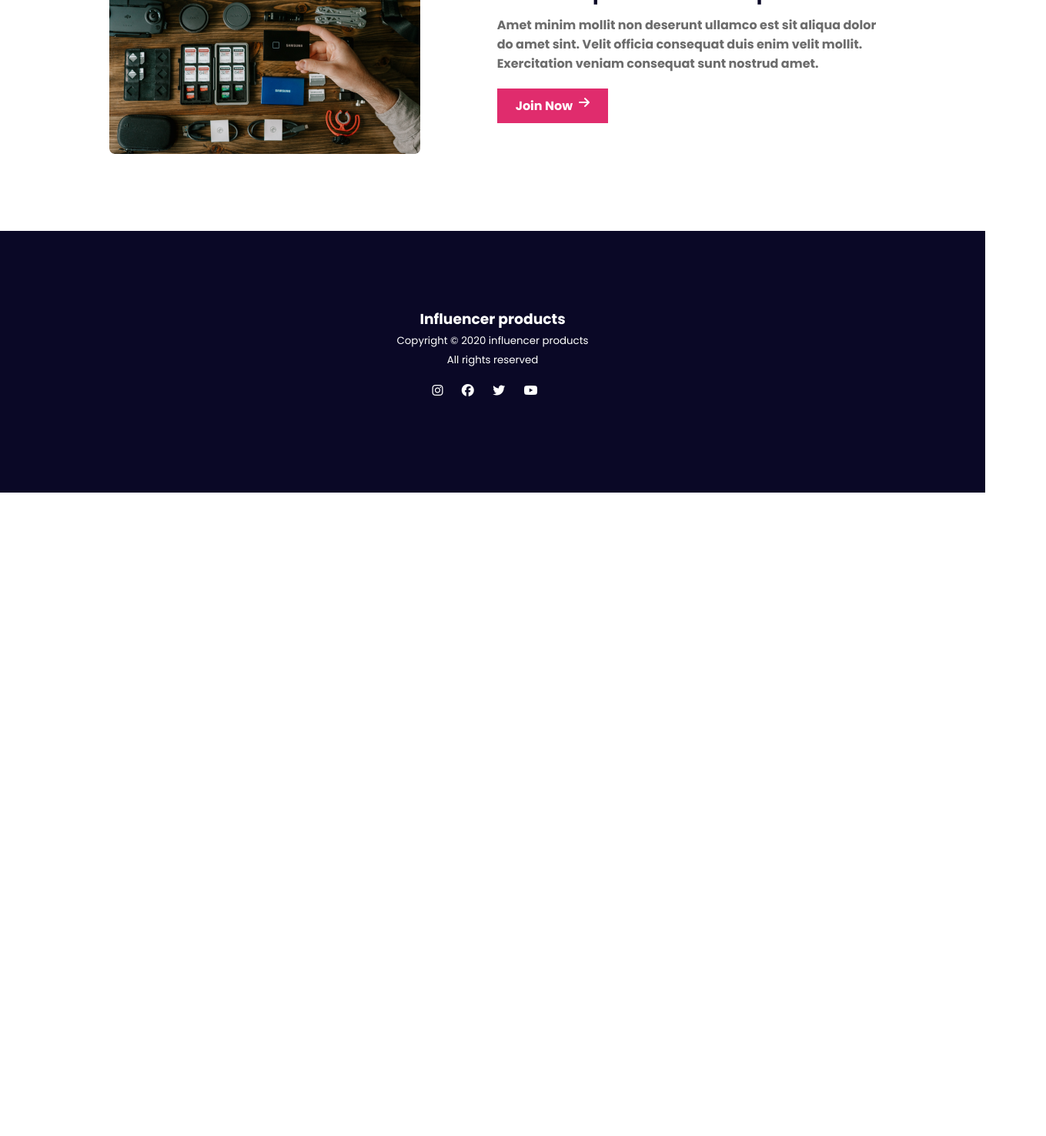
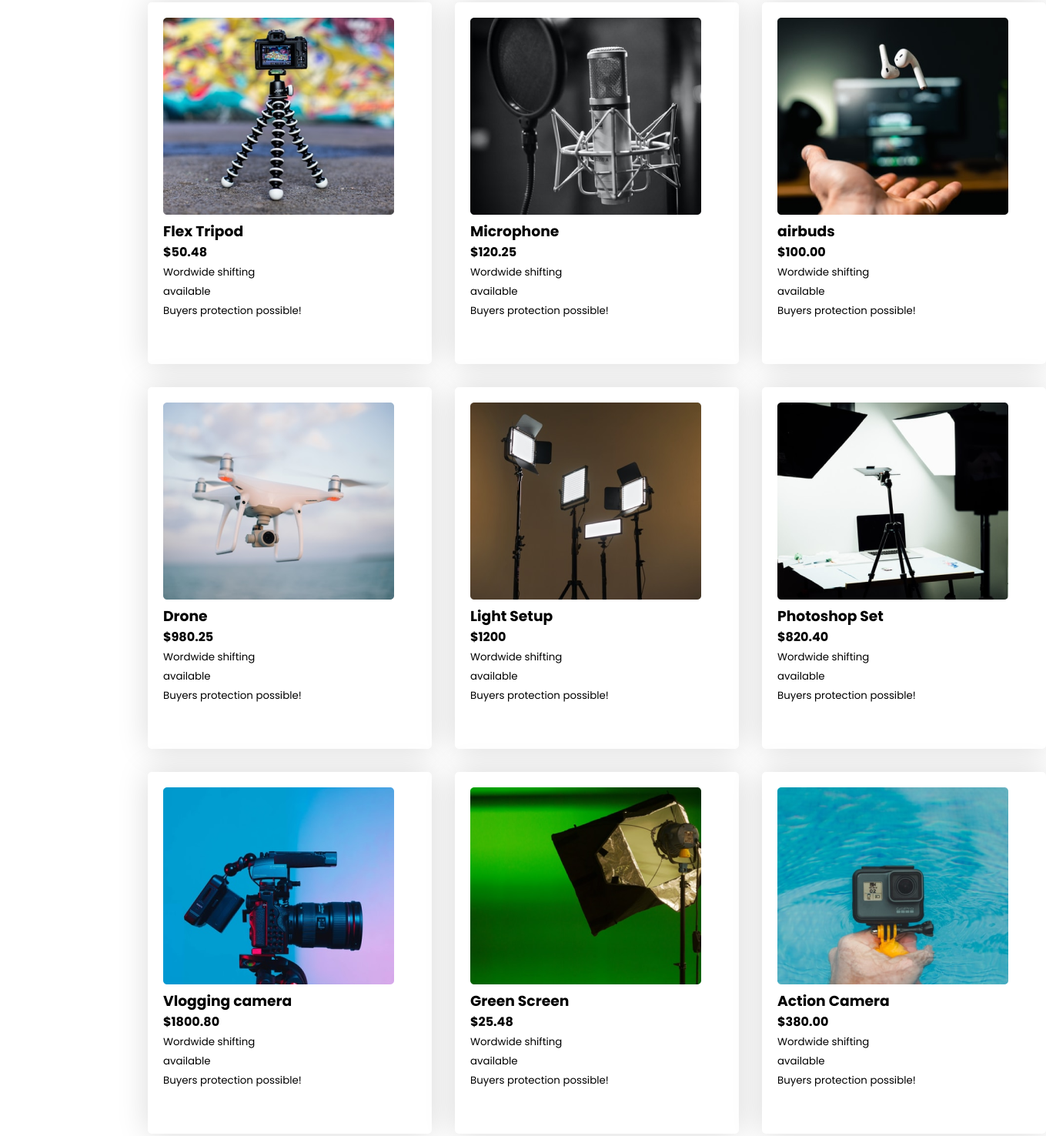
Before and after one commit to mhshihab2604/Influencer-Gear, a plain HTML site: page index.html in a window 1280 px wide. Shown: the part 1003-2479 px from the top of the page at 77% size, 1359 px wide, since content can reach past the window. Before the commit the page ends 1643 px from the top, so only its background shows below. Drawn offline with Linux system fonts and the light colour scheme.

Commit message:
collection section and the full website is done with responsive in mobile and medium device

```diff
--- a/index.html
+++ b/index.html
@@ -20,8 +20,7 @@
             <ul>
                 <li><a href="">Home</a></li>
                 <li><a href="">Products</a></li>
-                <li><a href="">Sign up</a></li>
-                <li><a href="">Log in</a></li>
+                <li><a href="">Login</a></li>
                 <i class="fa-solid fa-magnifying-glass"></i>
                 <i class="fa-solid fa-cart-shopping"></i>
             </ul>
@@ -47,6 +46,76 @@
             <img src="logos/Walmart.svg" alt="logo">
             <img src="logos/Target.svg" alt="logo">
         </section>
+
+
+        <h2 class="collection-tittle">Popular Collection</h2>
+        <section class="collection-section">
+            <div class="background">
+                <img src="images/tripod.png" alt="">
+                <h3>Flex Tripod</h3>
+                <h4>$50.48</h4>
+                <p><small>Wordwide shifting <br> available <br>
+                    Buyers protection possible!</small></p>
+            </div>
+            <div class="background">
+                <img src="images/mic.png" alt="">
+                <h3>Microphone</h3>
+                <h4>$120.25</h4>
+                <p><small>Wordwide shifting <br> available <br>
+                    Buyers protection possible!</small></p>
+            </div>
+            <div class="background">
+                <img src="images/airpod.png" alt="">
+                <h3>airbuds</h3>
+                <h4>$100.00</h4>
+                <p><small>Wordwide shifting <br> available <br>
+                    Buyers protection possible!</small></p>
+            </div>
+            <div class="background">
+                <img src="images/drone.png" alt="">
+                <h3>Drone</h3>
+                <h4>$980.25</h4>
+                <p><small>Wordwide shifting <br> available <br>
+                    Buyers protection possible!</small></p>
+            </div>
+            <div class="background">
+                <img src="images/lights.png" alt="">
+                <h3>Light Setup</h3>
+                <h4>$1200</h4>
+                <p><small>Wordwide shifting <br> available <br>
+                    Buyers protection possible!</small></p>
+            </div>
+            <div class="background">
+                <img src="images/setup.png" alt="">
+                <h3>Photoshop Set</h3>
+                <h4>$820.40</h4>
+                <p><small>Wordwide shifting <br> available <br>
+                    Buyers protection possible!</small></p>
+            </div>
+            <div class="background">
+                <img src="images/camera.png" alt="">
+                <h3>Vlogging camera</h3>
+                <h4>$1800.80</h4>
+                <p><small>Wordwide shifting <br> available <br>
+                    Buyers protection possible!</small></p>
+            </div>
+            <div class="background">
+                <img src="images/single-light.png" alt="">
+                <h3>Green Screen</h3>
+                <h4>$25.48</h4>
+                <p><small>Wordwide shifting <br> available <br>
+                    Buyers protection possible!</small></p>
+            </div>
+            <div class="background">
+                <img src="images/action.png" alt="">
+                <h3>Action Camera</h3>
+                <h4>$380.00</h4>
+                <p><small>Wordwide shifting <br> available <br>
+                    Buyers protection possible!</small></p>
+            </div>
+
+        </section>
+
         <section class="feature-section">
             <img class="img-2" src="images/gear.png" alt="">
             <div>
--- a/style.css
+++ b/style.css
@@ -81,11 +81,35 @@ nav a{
     gap: 60px;
     margin: 100px 0px;
 }
+.collection-section{
+    max-width: 1440px;
+    display: grid;
+    grid-template-columns: repeat(3,1fr);
+    gap: 30px;
+    margin-left: 15%;
+}
+.background{
+    width: 329px;
+    height: 430px;
+    border-radius: 5px;
+    background: #FFF;
+    box-shadow: 0px 0px 40px 0px rgba(0, 0, 0, 0.15);
+    padding: 20px;
+}
+.collection-tittle{
+    text-align: center;
+    color: #3A3A3A;
+    font-size: 1.8rem;
+    font-weight: 600;
+    margin-bottom: 30px;
+}
+
 .feature-section{
     display: flex;
     justify-content: center;
     align-items: center;
     gap: 100px;
+    margin-top: 100px;
 }
 .feature-tittle{
     color: #0A0826;
@@ -122,7 +146,6 @@ nav a{
     margin-top: 20px;
 }
 
-
 @media screen and (max-width: 576px) {
     nav,.feature-section{
         flex-direction: column;
@@ -142,13 +165,22 @@ nav a{
     .sponsors-section{
         flex-wrap: wrap;
     }
-    .img-1{
+    .collection-section{
+        grid-template-columns: 1fr;
+        gap: 10px;
+        margin-left: 0px;
+    }
+    .background{
+        padding: 12px;
+        margin: 0 auto;
+    }
+    .img-2{
         width: 100%;
     }
     .footer-section{
         width: 100%;
         height: 100%;
-        padding: 10px;
+        padding-bottom: 50px;
     }
 }
 @media screen and (min-width:576px) and (max-width: 992px){
@@ -164,13 +196,20 @@ nav a{
     .sponsors-section{
         flex-wrap: wrap;
     }
+    .collection-section{
+        grid-template-columns:1fr;
+        gap: 10px;
+        margin-left: 0px;
+    }
+    .background{
+        margin: 0 auto;
+    }
     .img-1{
         width: 100%;
     }
     .footer-section{
         width: 100%;
         height: 100%;
-        padding: 10px;
+
     }
-
 }
```
